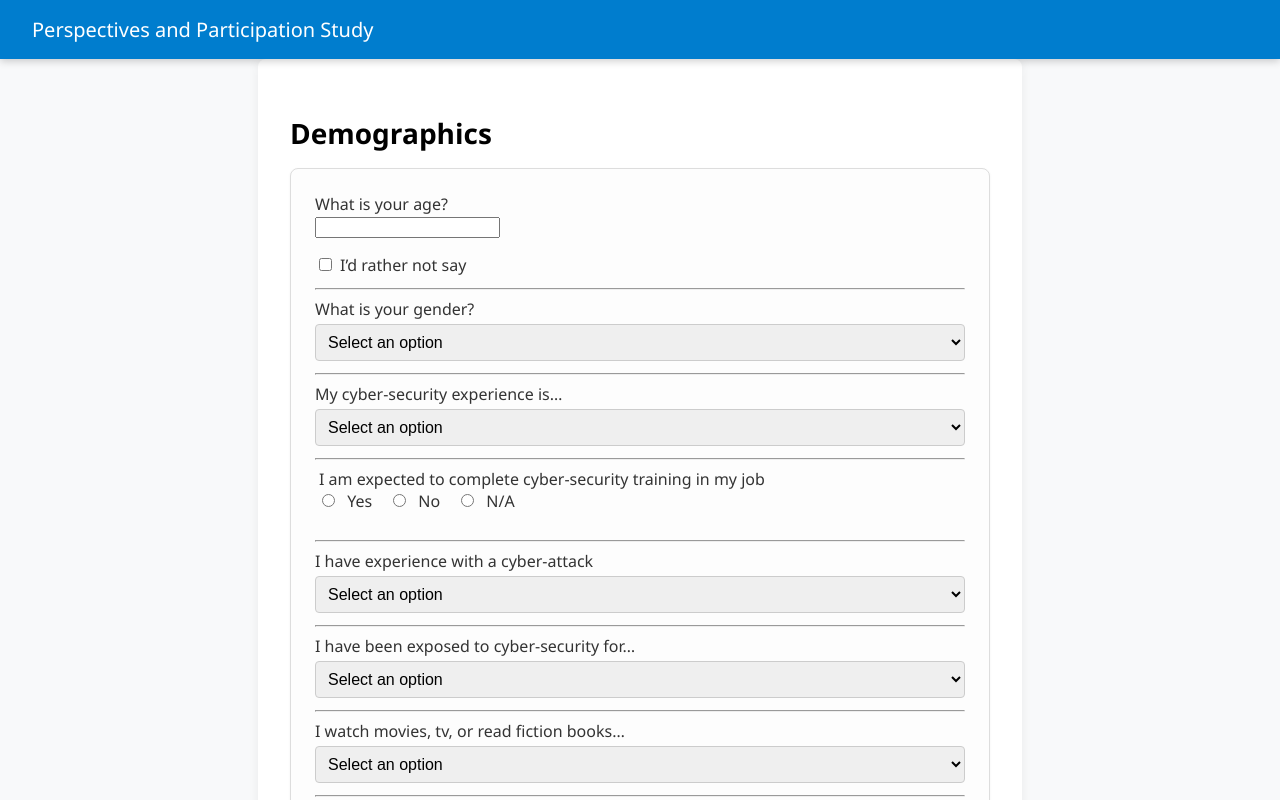
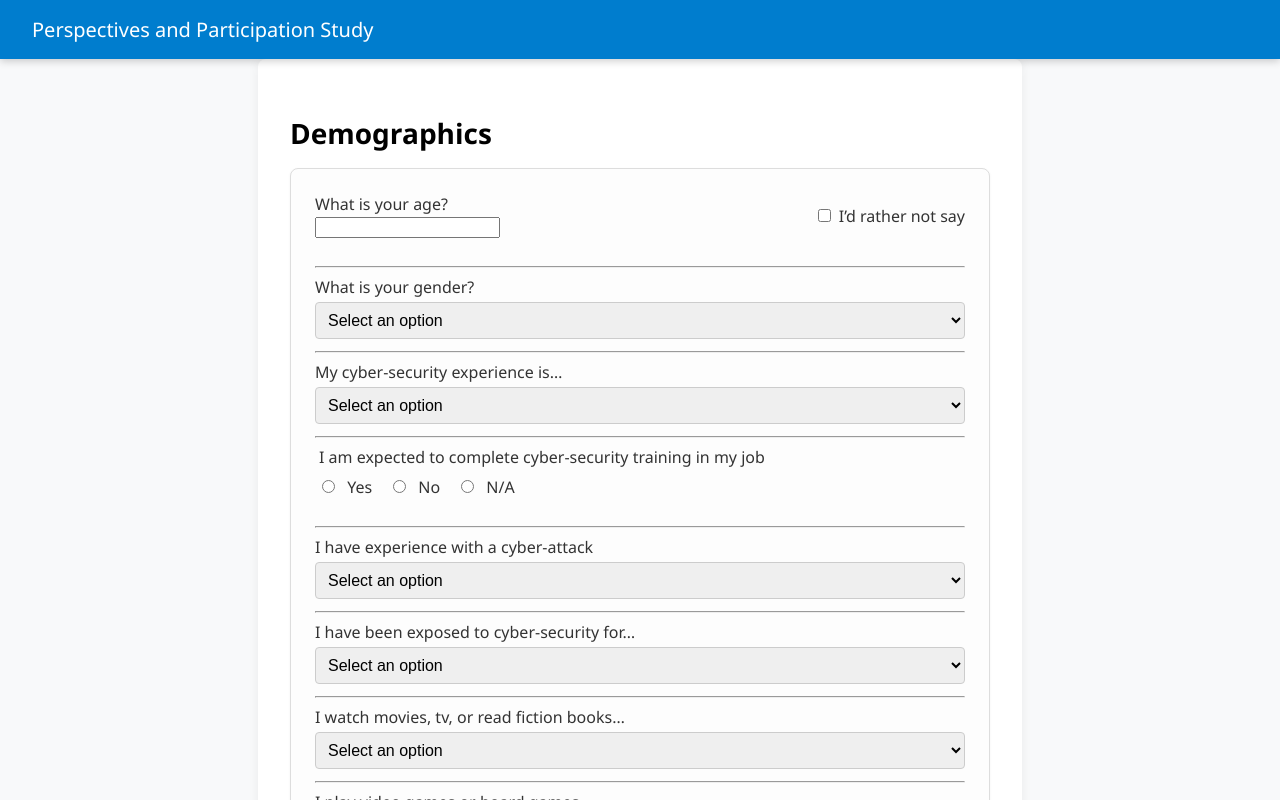
Before and after one commit to sipavitt/perspectives-participation-study, a React (Create React App) app in the folder client/: page /demographics in a window 1280 px wide. Shown: the top 800 px of the page. Built offline with nearby package versions, Linux system fonts and the light colour scheme.

Commit message:
Update DemographicsForm.jsx

```diff
--- a/client/src/components/DemographicsForm.jsx
+++ b/client/src/components/DemographicsForm.jsx
@@ -46,7 +46,8 @@ const DemographicsForm = () => {
     <div className="container">
       <h2>Demographics</h2>
       <div className="survey-section">
-        <label style={{ display: 'block', marginBottom: '1rem' }}>
+        <div style={{ display: 'flex', alignItems: 'center', marginBottom: '1rem', gap: '1rem' }}>
+          <label style={{ flexGrow: 1 }}>
             What is your age?<br />
             <input
               type="number"
@@ -56,7 +57,7 @@ const DemographicsForm = () => {
               disabled={form.preferNotToSay}
             />
           </label>
-        <label>
+          <label style={{ whiteSpace: 'nowrap' }}>
             <input
               type="checkbox"
               checked={form.preferNotToSay}
@@ -64,6 +65,7 @@ const DemographicsForm = () => {
             />
             I’d rather not say
           </label>
+        </div>
         <hr />
 
         <label>
@@ -92,7 +94,7 @@ const DemographicsForm = () => {
         <hr />
 
         <fieldset style={{ border: 'none', padding: 0, marginBottom: '1rem' }}>
-          <legend>I am expected to complete cyber-security training in my job</legend>
+          <legend style={{ marginBottom: '0.5rem' }}>I am expected to complete cyber-security training in my job</legend>
           <div style={{ display: 'flex', gap: '1rem' }}>
             <label><input type="radio" name="expectedTraining" value="Yes" onChange={handleChange} /> Yes</label>
             <label><input type="radio" name="expectedTraining" value="No" onChange={handleChange} /> No</label>
```
Lines whose indentation alone changed are shown as unchanged.
